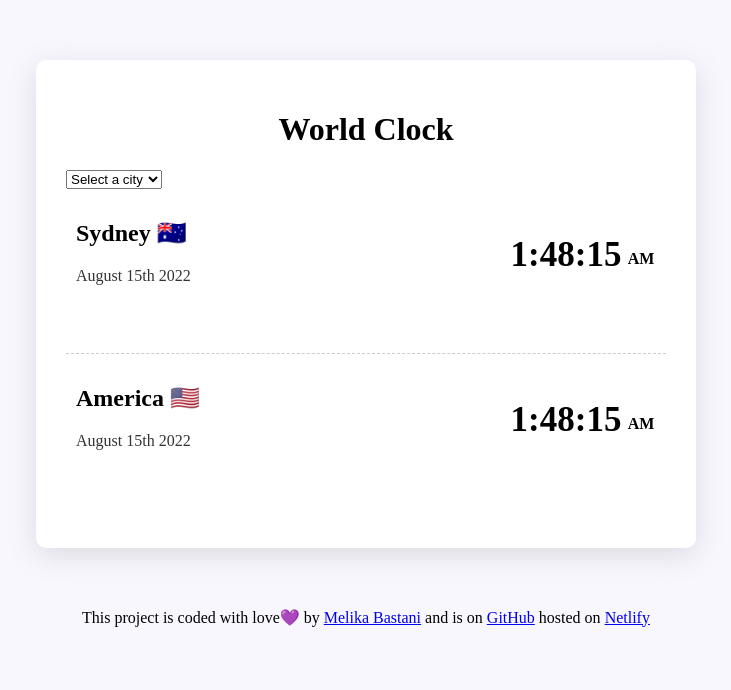
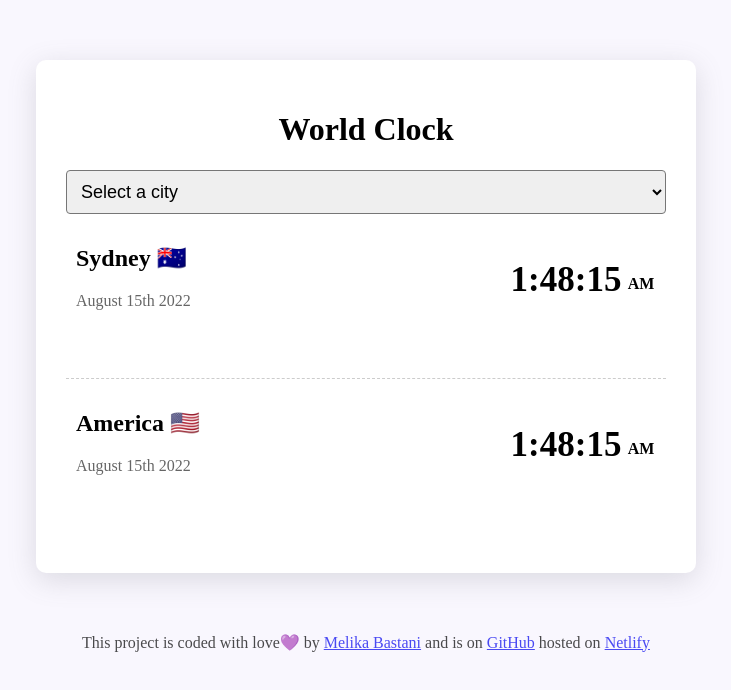
Before and after one commit to Melhyun/world-clock, a plain HTML site: page index.html in a window 1280 px wide. Shown: the whole page, without its empty margins (274-1005 px from the left). Drawn offline with Linux system fonts and the light colour scheme.

Commit message:
more css editing

```diff
--- a/style.css
+++ b/style.css
@@ -28,7 +28,7 @@ span {
   bottom: 75px;
 }
 .date {
-  opacity: 0.8;
+  opacity: 0.6;
 }
 .city {
   padding: 10px;
@@ -37,10 +37,18 @@ span {
 .city:last-child {
   border-bottom: none;
 }
+select {
+  border-radius: 4px;
+  font-size: 18px;
+  padding: 10px;
+  display: block;
+  width: 100%;
+}
 h1 {
   text-align: center;
 }
 
 footer {
+  opacity: 0.7;
   text-align: center;
 }
```
